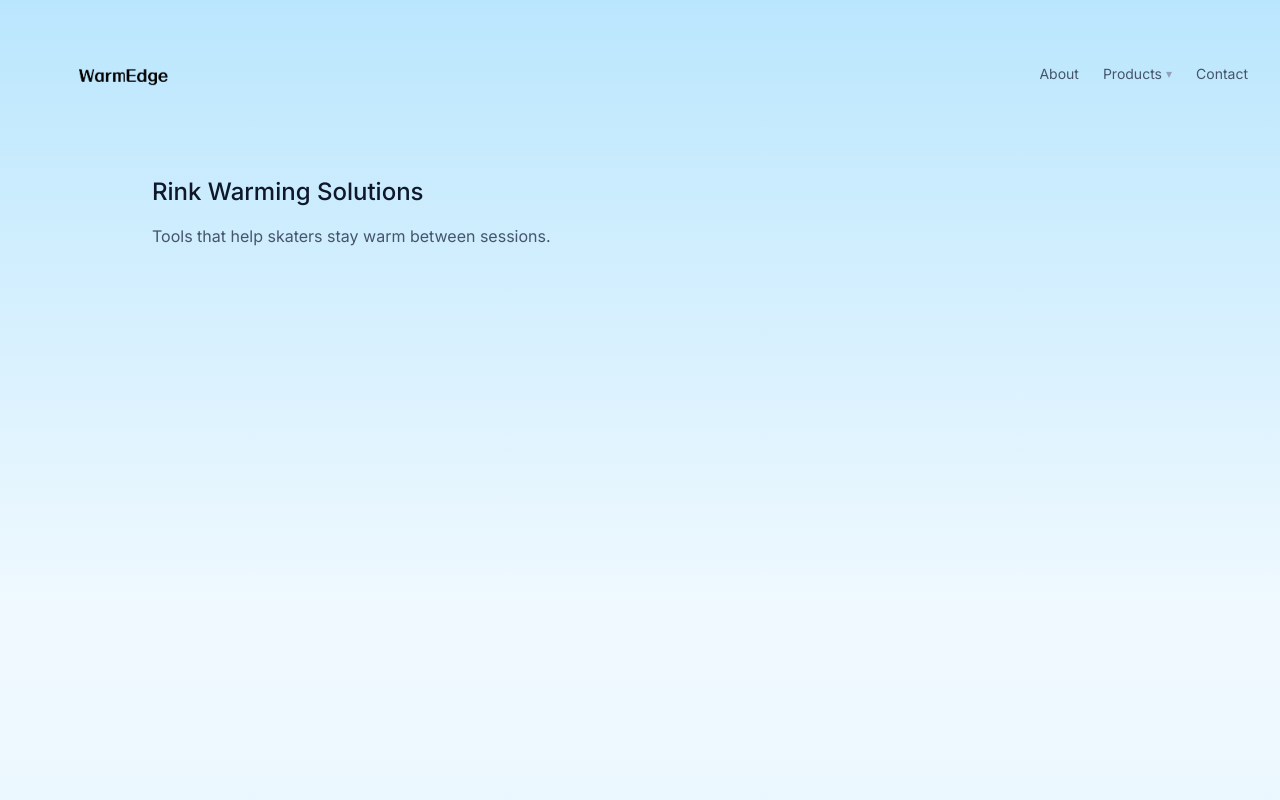
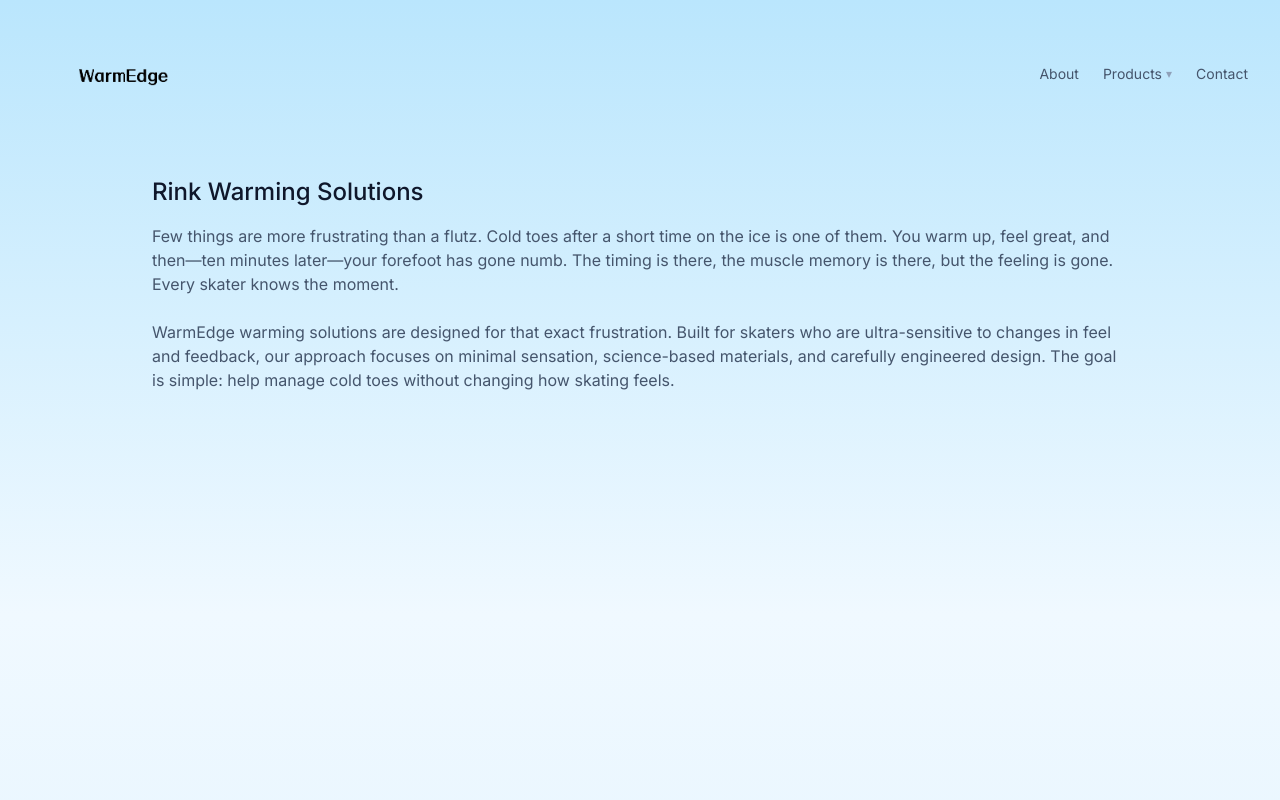
Before and after one commit to charlesl3/warmedge, a Next.js app: page /products/warming in a window 1280 px wide. Shown: the top 800 px of the page. Built offline with nearby package versions, Linux system fonts and the light colour scheme.

Commit message:
add description

```diff
--- a/app/products/fun/page.tsx
+++ b/app/products/fun/page.tsx
@@ -4,8 +4,11 @@ export default function FunAccessoriesPage() {
       <h1 className="text-2xl font-medium text-slate-900">
         Fun Skating Accessories
       </h1>
+
       <p className="mt-4 text-slate-600">
-        Small accessories that make skating more enjoyable.
+        Skating is fun, and so is engineering. Not everything needs to be "meaningful".
+        WarmEdge creates small, thoughtful accessories that add a little joy to everyday skating.
+        Simple ideas, well made.
       </p>
     </main>
   )
--- a/app/products/photographing/page.tsx
+++ b/app/products/photographing/page.tsx
@@ -4,8 +4,13 @@ export default function PhotographingPage() {
       <h1 className="text-2xl font-medium text-slate-900">
         Rink Photographing Solutions
       </h1>
+
       <p className="mt-4 text-slate-600">
-        Tools that help skaters capture moments—without getting in the way.
+        Photographing at the rink often happens in small, improvised moments. Phones get placed on the boards, set down on the ice, or leaned against rink windows—never quite stable, always a little risky. Every practice, lesson, and session brings the same quiet concern: will the phone slide, fall, or get damaged?
+      </p>
+
+      <p className="mt-6 text-slate-600">
+        Existing solutions such as suction-based stands can work well for fixed setups, but they are not always convenient for everyday carry. WarmEdge photographing tools focus on a simpler approach—designed to be quick to use, easy to place, and effortless to integrate into a skater’s routine, so capturing moments feels natural, not disruptive.
       </p>
     </main>
   )
--- a/app/products/storage/page.tsx
+++ b/app/products/storage/page.tsx
@@ -4,8 +4,12 @@ export default function StoragePage() {
       <h1 className="text-2xl font-medium text-slate-900">
         Rink Storage Solutions
       </h1>
+
       <p className="mt-4 text-slate-600">
-        Simple ways to carry and organize skating essentials.
+        Every skater wants a carry bag or rink-side tote that is easy to use and easy to carry.
+        It should hold daily essentials without feeling bulky or overcomplicated.
+        Most skating bags work, but many feel dated or impractical.
+        WarmEdge designs rink bags with a simpler layout and a fashion-forward look. They are built for real rink use and for skaters of all styles, including men.
       </p>
     </main>
   )
--- a/app/products/warming/page.tsx
+++ b/app/products/warming/page.tsx
@@ -4,8 +4,17 @@ export default function WarmingPage() {
       <h1 className="text-2xl font-medium text-slate-900">
         Rink Warming Solutions
       </h1>
+
       <p className="mt-4 text-slate-600">
-        Tools that help skaters stay warm between sessions.
+Few things are more frustrating than a flutz. Cold toes after a short time on the ice is one of them. You warm up, feel great, and then—ten minutes later—your forefoot has gone numb. The timing is there, the muscle memory is there, but the feeling is gone. Every skater knows the moment.
+      </p>
+
+      <p className="mt-6 text-slate-600">
+        WarmEdge warming solutions are designed for that exact frustration. Built
+        for skaters who are ultra-sensitive to changes in feel and feedback, our
+        approach focuses on minimal sensation, science-based materials, and carefully
+        engineered design. The goal is simple: help manage cold toes without
+        changing how skating feels.
       </p>
     </main>
   )
```
